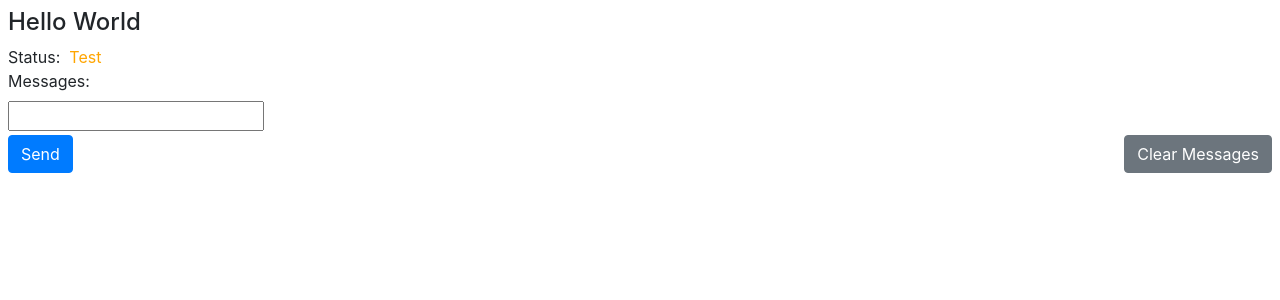
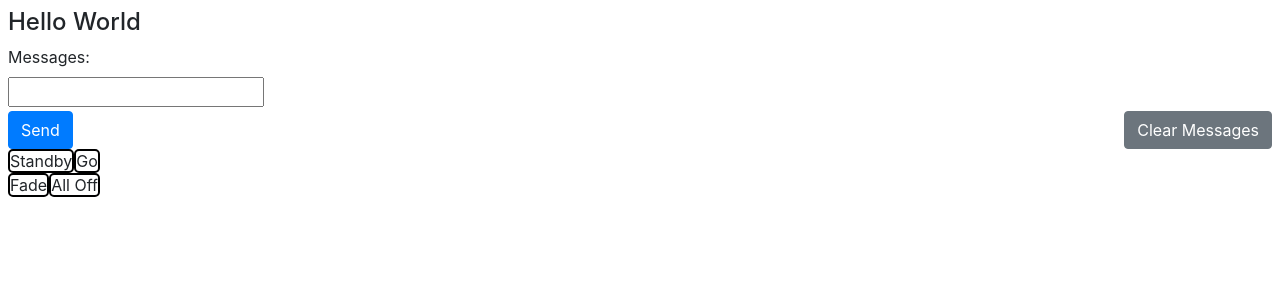
Before and after one commit to byronantak/web-rtc-drawsome, a React (Create React App) app in the folder drawsome/: page / in a window 1280 px wide. Shown: the top 300 px of the page. Built offline with nearby package versions, Linux system fonts and the light colour scheme.

Commit message:
Try implement redux

```diff
--- a/drawsome/package.json
+++ b/drawsome/package.json
@@ -13,6 +13,7 @@
     "react-dom": "^17.0.1",
     "react-redux": "^7.2.2",
     "react-scripts": "4.0.1",
+    "redux": "^4.0.5",
     "web-vitals": "^0.2.4"
   },
   "scripts": {
@@ -38,5 +39,8 @@
       "last 1 firefox version",
       "last 1 safari version"
     ]
+  },
+  "devDependencies": {
+    "redux-devtools-extension": "^2.13.8"
   }
 }
--- a/drawsome/src/App.css
+++ b/drawsome/src/App.css
@@ -18,3 +18,17 @@ body {
 .messages {
   padding: 1rem;
 }
+
+.tile {
+  width: 50%;
+  /* padding: 8rem; */
+  background-color: white;
+  border: 2px solid black;
+  border-radius: 5px;
+  cursor: pointer;
+  user-select: none;
+}
+
+.tile .active {
+  background-color: aqua;
+}
--- a/drawsome/src/App.js
+++ b/drawsome/src/App.js
@@ -1,15 +1,19 @@
 import "./App.css";
-// import "./web-rtc/web-rtc";
 
 import React from "react";
 import Receiver from "./components/Receiver/Receiver";
+
+import { Provider } from "react-redux";
+import store from "./redux/store";
 
 class App extends React.Component {
   render() {
     return (
       <div className="App p-2">
-        <h4>Hello World</h4>
-        <Receiver status="Test"></Receiver>
+        <Provider store={store}>
+          <h4>Hello World</h4>
+          <Receiver store={store}></Receiver>
+        </Provider>
       </div>
     );
   }
--- a/drawsome/src/components/Receiver/Grid.jsx
+++ b/drawsome/src/components/Receiver/Grid.jsx
@@ -0,0 +1,61 @@
+import React from "react";
+
+export class Grid extends React.Component {
+  constructor() {
+    super();
+    this.state = {
+      standby: false,
+      go: false,
+      fade: false,
+      allOff: false,
+    };
+    this.getClass = this.getClass.bind(this);
+    this.toggleTile = this.toggleTile.bind(this);
+  }
+
+  getClass(key) {
+    if (this.state[key]) {
+      return "tile active";
+    }
+    return "tile";
+  }
+
+  toggleTile(key) {
+    return function () {
+      console.log("toggle", key);
+      this.setState({ ...this.state, [key]: !this.state[key] });
+    }.bind(this);
+  }
+
+  render() {
+    return (
+      <div>
+        <div>
+          <span
+            className={this.getClass("standby")}
+            onClick={this.toggleTile("standby")}
+          >
+            Standby
+          </span>
+          <span className={this.getClass("go")} onClick={this.toggleTile("go")}>
+            Go
+          </span>
+        </div>
+        <div>
+          <span
+            className={this.getClass("fade")}
+            onClick={this.toggleTile("fade")}
+          >
+            Fade
+          </span>
+          <span
+            className={this.getClass("allOff")}
+            onClick={this.toggleTile("allOff")}
+          >
+            All Off
+          </span>
+        </div>
+      </div>
+    );
+  }
+}
--- a/drawsome/src/components/Receiver/MessageControls.jsx
+++ b/drawsome/src/components/Receiver/MessageControls.jsx
@@ -1,36 +1,48 @@
 import React from "react";
+import { connect } from "react-redux";
+import { messages } from "../../redux/messages/actions";
+
+const mapDispatchToProps = {
+  addMessage: messages.addMessage,
+  clearMessages: messages.addMessage,
+};
 
 export class MessageControls extends React.Component {
-  storageKey = "KEY";
+  value = "";
 
   constructor() {
     super();
     this.state = {};
     this.sendMessage = this.sendMessage.bind(this);
     this.clearMessage = this.clearMessage.bind(this);
+    this.updateValue = this.updateValue.bind(this);
   }
 
   sendMessage() {
-    console.log("send");
-    const input = document.getElementById("text");
-    const message = {
-      text: input.value,
-      time: new Date(),
-    };
-    const messages = JSON.parse(localStorage.getItem(this.storageKey)) ?? [];
-    messages.push(message);
-    localStorage.setItem(this.storageKey, JSON.stringify(messages));
+    this.props.store.dispatch(
+      messages.addMessage({
+        text: this.value,
+        time: new Date(),
+      })
+    );
   }
 
   clearMessage() {
-    console.log("clear");
-    localStorage.setItem(this.storageKey, JSON.stringify([]));
+    this.props.store.dispatch(messages.clearMessages());
+  }
+
+  updateValue(value) {
+    this.value = value;
   }
 
   render() {
     return (
       <div>
-        <input id="text" name="text"></input>
+        <input
+          id="text"
+          name="text"
+          onChange={(e) => this.updateValue(e.target.value)}
+        ></input>
         <div className="d-flex justify-content-between mt-1">
           <button
             type="button"
@@ -52,4 +64,4 @@ export class MessageControls extends React.Component {
   }
 }
 
-export default MessageControls;
+export default connect(null, mapDispatchToProps)(MessageControls);
--- a/drawsome/src/components/Receiver/MessageDisplay.jsx
+++ b/drawsome/src/components/Receiver/MessageDisplay.jsx
@@ -1,37 +1,28 @@
 import React from "react";
 import Message from "./Message";
+import { connect } from "react-redux";
 
+const mapStateToProps = (state, _) => {
+  console.log(state);
+  return {
+    messages: state,
+  };
+};
 export class MessageDisplay extends React.Component {
-  constructor() {
+  constructor({ state }) {
+    console.log("messages", state);
     super();
-    this.storageKey = "KEY";
-    const storageValue = localStorage.getItem(this.storageKey);
-    this.state = {
-      messages: JSON.parse(storageValue || "[]"),
-    };
-  }
-
-  componentDidMount() {
-    this.interval = setInterval(() => this.updateMessages(), 200);
-  }
-
-  componentWillUnmount() {
-    clearInterval(this.interval);
-  }
-
-  updateMessages() {
-    const storageValue = localStorage.getItem(this.storageKey);
-    this.setState({
-      messages: JSON.parse(storageValue || "[]"),
-    });
+    this.state = state;
   }
 
   render() {
+    console.log(this.state);
+    // console.log(`props`, this.props);
     return (
       <div>
         <div>Messages:</div>
         <div className="p-1">
-          {this.state.messages.map((msg, i) => {
+          {(this.state?.messages ?? []).map((msg, i) => {
             return <Message message={msg} key={i}></Message>;
           })}
         </div>
@@ -40,4 +31,4 @@ export class MessageDisplay extends React.Component {
   }
 }
 
-export default MessageDisplay;
+export default connect(mapStateToProps, null)(MessageDisplay);
--- a/drawsome/src/components/Receiver/Receiver.jsx
+++ b/drawsome/src/components/Receiver/Receiver.jsx
@@ -1,36 +1,33 @@
 import React from "react";
-import Status from "./Status";
+// import Status from "./Status";
 import MessageDisplay from "./MessageDisplay";
 import MessageControls from "./MessageControls";
+import { Grid } from "./Grid";
+import { messages } from "../../redux/messages/actions";
+import { connect } from "react-redux";
 
-const testMessages = [
-  {
-    text: "test1",
-    time: new Date(),
-  },
-  {
-    text: "test2",
-    time: new Date(),
-  },
-];
+const mapDispatchToProps = {
+  loadMessages: messages.loadMessages,
+};
 
 export class Receiver extends React.Component {
-  constructor({ status }) {
+  constructor() {
     super();
-    this.state = {
-      status,
-    };
+    // console.log("this.props", this.props);
+    // console.log("this.state", this.state);
+    // this.props.store.dispatch(messages.loadMessages());
   }
 
   render() {
     return (
       <div>
-        <Status status={this.state.status}></Status>
-        <MessageDisplay messages={testMessages}></MessageDisplay>
-        <MessageControls></MessageControls>
+        {/* <Status status={this.state.status}></Status> */}
+        <MessageDisplay store={this.props.store}></MessageDisplay>
+        <MessageControls store={this.props.store}></MessageControls>
+        <Grid></Grid>
       </div>
     );
   }
 }
 
-export default Receiver;
+export default connect(null, mapDispatchToProps)(Receiver);
--- /dev/null
+++ b/drawsome/src/redux/messages/actions.js
@@ -0,0 +1,20 @@
+const addMessage = (message) => ({
+  type: "messages/addMessage",
+  payload: {
+    message,
+  },
+});
+
+const loadMessages = () => ({
+  type: "messages/loadMessages",
+});
+
+const clearMessages = () => ({
+  type: "messages/clearMessages",
+});
+
+export const messages = {
+  addMessage,
+  loadMessages,
+  clearMessages,
+};
--- /dev/null
+++ b/drawsome/src/redux/reducer.js
@@ -0,0 +1,25 @@
+const localStorageKey = "Drawsome";
+
+export default function reducer(state = { messages: [] }, action) {
+  switch (action.type) {
+    case "messages/clearMessages":
+      localStorage.setItem(localStorageKey, JSON.stringify([]));
+      return {
+        ...state,
+        messages: [],
+      };
+    case "messages/loadMessages":
+      return {
+        ...state,
+        messages: JSON.parse(localStorageKey.getItem(localStorageKey)),
+      };
+    case "messages/addMessage":
+      localStorage.setItem(localStorageKey, JSON.stringify(state.messages));
+      return {
+        ...state,
+        messages: state.messages.concat(action.payload.message),
+      };
+    default:
+      return state;
+  }
+}
--- /dev/null
+++ b/drawsome/src/redux/store.js
@@ -0,0 +1,11 @@
+import { createStore } from "redux";
+import reducer from "./reducer";
+import { composeWithDevTools } from "redux-devtools-extension";
+
+const initialState = {
+  messages: [],
+};
+
+const store = createStore(reducer, initialState, composeWithDevTools());
+
+export default store;
```
Also changed, not shown: 1 other file (tests, documents, lock files or other folders).
